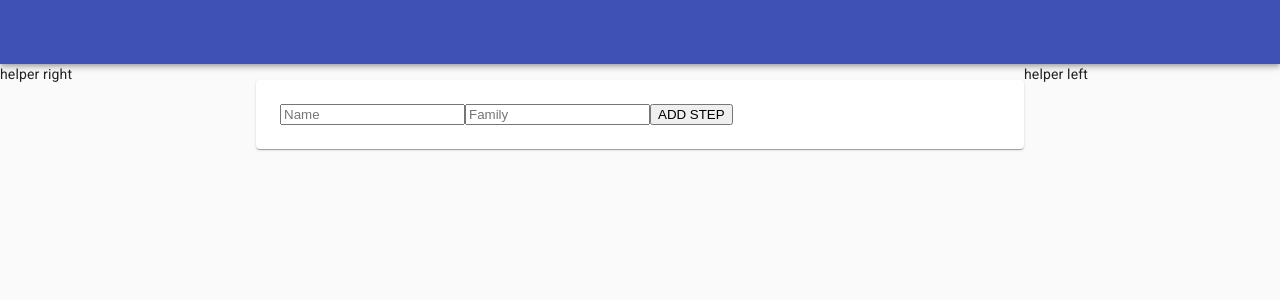
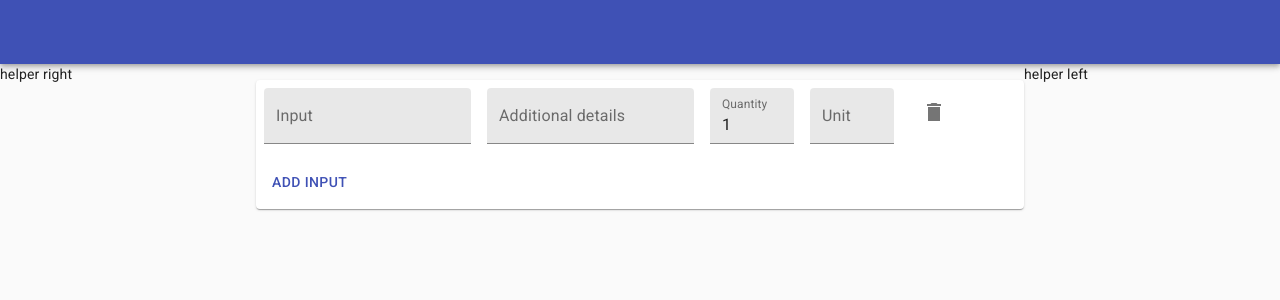
Before and after one commit to Draeken/recipe-manager, a Next.js app: page /create/1/step/1 in a window 1280 px wide. Shown: the top 300 px of the page. Built offline with nearby package versions, Linux system fonts and the light colour scheme.

Commit message:
feat: change new input to array form

```diff
--- a/src/components/creation/StepCreation.tsx
+++ b/src/components/creation/StepCreation.tsx
@@ -1,41 +1,96 @@
-import Link from 'next/link';
-import { useRouter } from 'next/router';
-import { Field, Form, Formik } from 'formik';
-import { Box, makeStyles, Paper } from '@material-ui/core';
+import { Button, IconButton, makeStyles, Paper, TextField } from '@material-ui/core';
+import { DeleteSharp } from '@material-ui/icons';
+import { Field, FieldArray, Form, Formik } from 'formik';
 
 const styles = makeStyles((theme) => ({
   root: {
     margin: theme.spacing(2, 0),
     padding: theme.spacing(1),
     '& .MuiTextField-root': {
-      paddingBottom: theme.spacing(2),
+      paddingRight: theme.spacing(2),
     },
+  },
+  smallField: {
+    width: '100px',
   },
 }));
 
 const StepCreation = () => {
-  const router = useRouter();
   const classes = styles();
-  const { query } = router;
   return (
     <Paper className={classes.root}>
-      <Box m={2}>
       <Formik
         initialValues={{
-            name: '',
+          inputs: [
+            {
               family: '',
+              details: '',
+              quantity: 1,
+              unit: '',
+            },
+          ],
         }}
         onSubmit={(...a) => console.log('submit', a)}
+        render={({ values }) => (
+          <Form autoComplete="off">
+            <FieldArray
+              name="inputs"
+              render={(arrayHelpers) => (
+                <>
+                  {values.inputs.map((_, index) => (
+                    <div>
+                      <Field
+                        name={`inputs.${index}.family`}
+                        label="Input"
+                        as={TextField}
+                        variant="filled"
+                      />
+                      <Field
+                        name={`inputs.${index}.details`}
+                        label="Additional details"
+                        as={TextField}
+                        variant="filled"
+                      />
+                      <Field
+                        className={classes.smallField}
+                        type="number"
+                        name={`inputs.${index}.quantity`}
+                        label="Quantity"
+                        as={TextField}
+                        variant="filled"
+                      />
+                      <Field
+                        className={classes.smallField}
+                        name={`inputs.${index}.unit`}
+                        label="Unit"
+                        as={TextField}
+                        variant="filled"
+                      />
+                      <IconButton aria-label="delete" onClick={() => arrayHelpers.remove(index)}>
+                        <DeleteSharp />
+                      </IconButton>
+                    </div>
+                  ))}
+                  <br />
+                  <Button
+                    color="primary"
+                    onClick={() =>
+                      arrayHelpers.push({
+                        family: '',
+                        details: '',
+                        quantity: 1,
+                        unit: '',
+                      })
+                    }
                   >
-          <Form>
-            <Field name="name" placeholder="Name" />
-            <Field name="family" placeholder="Family" />
-            <Link href={`${query.id}/step/${1}`}>
-              <button>ADD STEP</button>
-            </Link>
+                    add input
+                  </Button>
+                </>
+              )}
+            />
           </Form>
-        </Formik>
-      </Box>
+        )}
+      />
     </Paper>
   );
 };
```
Lines whose indentation alone changed are shown as unchanged.
